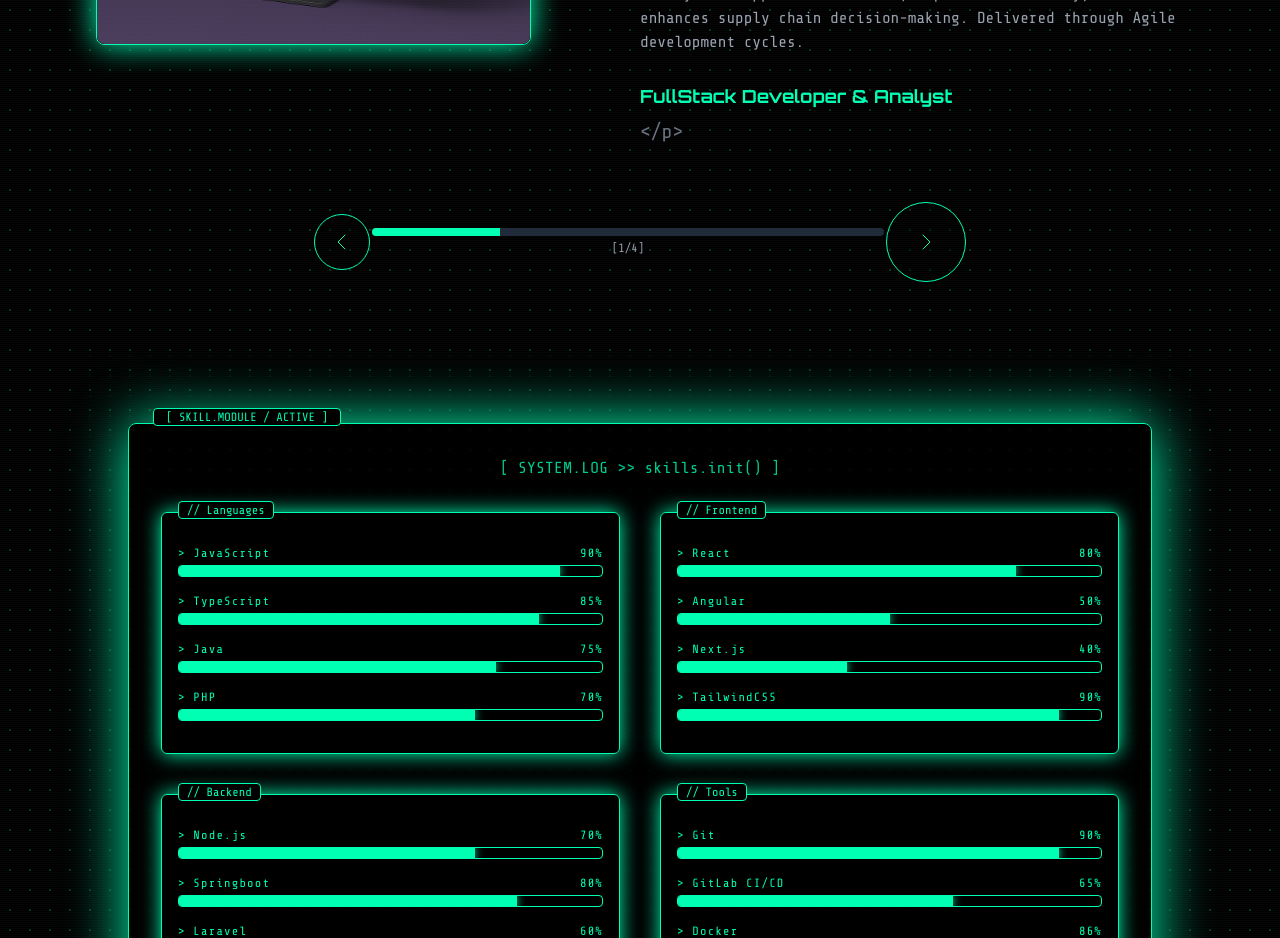
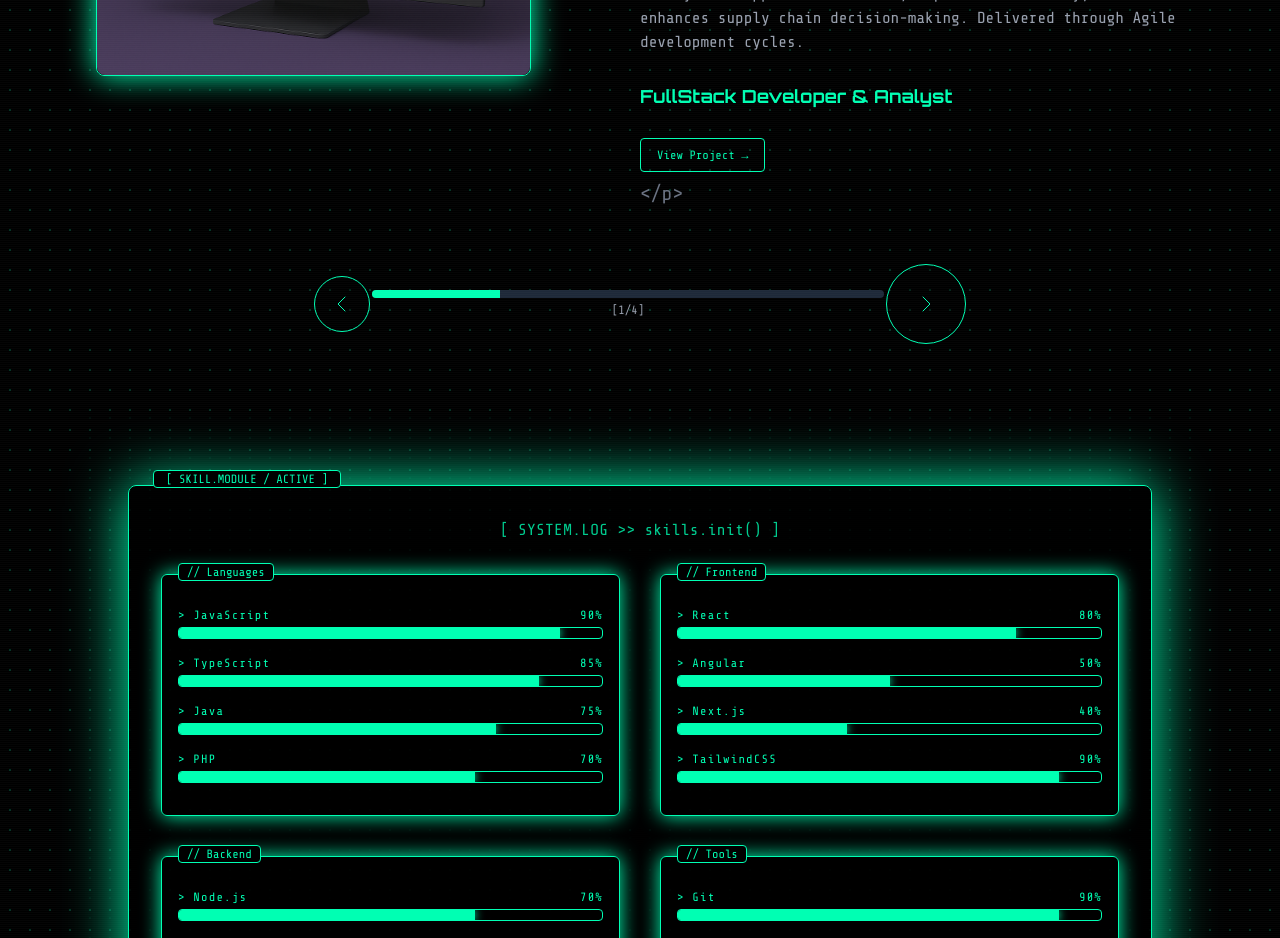
Before and after one commit to belkhelfamehdi/Portfolio_V2, a React (Vite) app: page / in a window 1280 px wide. Shown: the part 2100-3038 px from the top of the page. Built offline with nearby package versions, Linux system fonts and the light colour scheme.

Commit message:
feat: update project links in ProjectsSection for improved accessibility

```diff
--- a/src/components/ProjectsSection.tsx
+++ b/src/components/ProjectsSection.tsx
@@ -14,7 +14,7 @@ const projects = [
     stack: "Odoo Framework (Python), OWL (JavaScript), PostgreSQL",
     image: Project1Img,
     role: "FullStack Developer & Analyst",
-    link: "#",
+    link: "https://github.com/belkhelfamehdi/Plan-directeur-de-production",
   },
   {
     title: "MySkilledCV – Resume Screening Platform",
@@ -23,7 +23,7 @@ const projects = [
     stack: "Spring Boot, Angular, TailwindCSS, PostgreSQL",
     image: Project2Img,
     role: "FullStack Developer",
-    link: "#",
+    link: "https://github.com/belkhelfamehdi/MySkilledCV_Frontend",
   },
   {
     title: "HardSpace – E-Commerce Platform",
@@ -32,7 +32,7 @@ const projects = [
     stack: "Laravel, TailwindCSS, MySQL",
     image: Project3Img,
     role: "FullStack Developer",
-    link: "#",
+    link: "https://github.com/belkhelfamehdi/E-commerce-HardSpace",
   },
   {
     title: "AnChatty – Realtime Messaging Platform",
```
